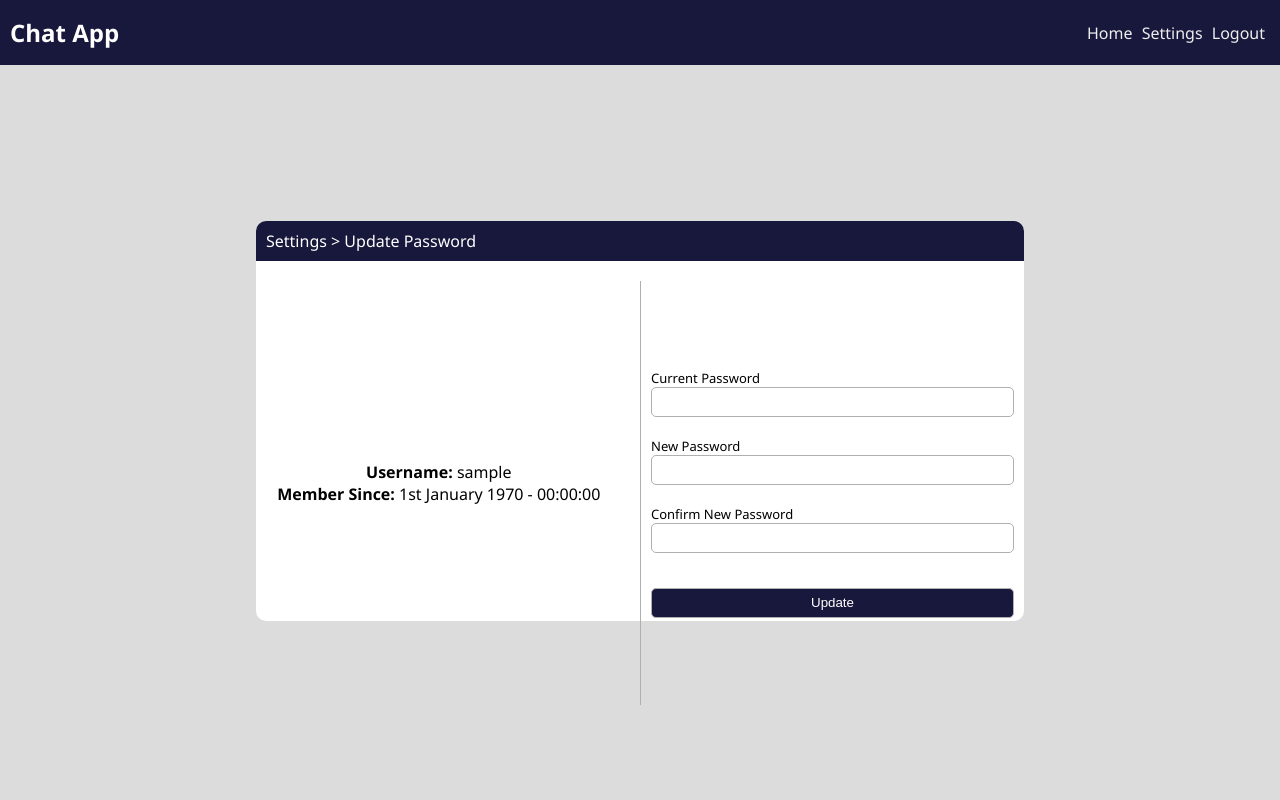
After one commit to brizziehx/chatApp, a PHP site: page /chat/settings.php in a window 1280 px wide. The commit adds this page. Run offline with PHP 8.4, Linux system fonts and the light colour scheme; the visitor is signed in with stand-in values (Sample User, id 1).

Commit message:
Some final touches about, login, settings, home ..

```diff
--- a/assets/css/styles.css
+++ b/assets/css/styles.css
@@ -153,9 +153,14 @@ aside .users-list a {
     padding: 5px 10px;
     width: 100%;
     display: block;
-    background: #b8b8b8;
+    background: #f8f8f8;
     margin-bottom: 10px;
     border-radius: 5px;
+    border: 1px solid #c4c3c3;
+}
+
+aside .users-list a:first-child {
+    margin-top: 12px;
 }
 
 .chat-container main {
@@ -206,10 +211,15 @@ aside .users-list a {
 
 }
 
+.msg-content {
+    word-break: break-all;
+}
+
 .messages .incoming {
     margin-top: 10px;
     height: auto;
     width: fit-content;
+    max-width: 50%;
     margin-left: 15px;
     padding: 10px;
     background: #eee;
@@ -222,6 +232,13 @@ aside .users-list a {
     color: #18183d;
     font-weight: bold;
     text-transform: capitalize;
+    display: flex;
+    width: 100%;
+    justify-content: space-between;
+}
+
+:is(.incoming, .sent) .user a svg:hover {
+    color: crimson;
 }
 
 :is(.incoming, .sent) span {
@@ -241,6 +258,7 @@ aside .users-list a {
     margin-bottom: 10px;
     margin-right: 15px;
     border: 1px solid #b1b0b0;
+
 }
 
 
@@ -276,3 +294,87 @@ aside .users-list a {
     color: white;
     border-bottom-right-radius: 10px;
 }
+
+.settings {
+    min-height: 89vh;
+    display: flex;
+    justify-content: center;
+    align-items: center;
+    /* width: 100%; */
+}
+
+.settings .card {
+    width: 60%;
+    background: #fff;
+    height: 400px;
+    border-radius: 10px;
+}
+
+.settings .card .card-header {
+    height: 40px;
+    background: #18183d;
+    border-top-right-radius: 10px;
+    border-top-left-radius: 10px;
+    color: #fff;
+    display: flex;
+    align-items: center;
+    padding-left: 10px;
+}
+
+.card .set-user {
+    float: left;
+    margin: 10px;
+    width: 45%;
+    min-height: 53vh;
+    display: flex;
+    flex-direction: column;
+    justify-content: center;
+    align-items: center;
+}
+
+/* .card .set-user  */
+
+.card form {
+    width: 50%;
+    margin-left: auto;
+    height: 53vh;
+    margin-top: 20px;
+    display: flex;
+    flex-direction: column;
+    justify-content: center;
+}
+
+.card form {
+    content: '';
+    border-left: 1px solid #b1b0b0;
+}
+
+.card form .input {
+    margin-bottom: 10px;
+    margin: 10px;
+}
+
+.card form .input label {
+    display: block;
+    font-size: small;
+}
+
+.card form .input input {
+    width: 100%;
+    height: 30px;
+    padding: 5px;
+    border: none;
+    border-radius: 5px;
+    border: 1px solid #b1b0b0;
+}
+
+.card form .input input[type="submit"] {
+    background: #18183d;
+    width: 100%;
+    margin-top: 15px;
+}
+
+.card form .input p.error {
+    font-size: small;
+    color: red;
+}
--- /dev/null
+++ b/chat/settings.php
@@ -0,0 +1,124 @@
+<?php
+    session_start();
+    if(!isset($_SESSION['user_id'])) {
+        header('location: ../login.php');
+    }
+
+    $pass = $npass = $cpass = "";
+    $error = [
+        'pass' => '',
+        'npass' => '',
+        'cpass' => ''
+    ];
+
+    if(isset($_POST['submit'])) {
+        $pass = $_POST['password'];
+        $npass = $_POST['npassword'];
+        $cpass = $_POST['cpassword'];
+
+        if(empty($pass)) {
+            $error['pass'] = "Current password is required";
+        } else {
+            try {
+                require('../config/pdo.php');
+
+                $stmt = $pdo->prepare('SELECT * FROM users WHERE username = :username');
+                $stmt->bindValue(':username', $_SESSION['username'], PDO::PARAM_STR);
+                $stmt->execute();
+
+                $row = $stmt->fetch();
+                if($row['password'] !== sha1($pass)) {
+                    $error['pass'] = 'Current password is incorrect';
+                }
+
+            } catch(PDOException $e) {
+                echo $e->getMessage();
+            }
+        }
+
+        if(empty($npass)) {
+            $error['npass'] = "New password is required";
+        } else {
+            if($npass !== $cpass) {
+                $error['npass'] = "Passwords do not match";
+            }
+        }
+
+        if(empty($pass)) {
+            $error['cpass'] = "Confirmation password is required";
+        }
+
+        if(!array_filter($error)) {
+            try {
+                require('../config/pdo.php');
+
+                $stmt = $pdo->prepare('UPDATE users SET password = :password WHERE username = :username');
+                $stmt->bindValue(':password', sha1($npass), PDO::PARAM_STR);
+                $stmt->bindValue(':username', $_SESSION['username'], PDO::PARAM_STR);
+                $stmt->execute();
+
+                $pass = $npass = $cpass = "";
+
+                $msg['success'] = "Password has been updated successfully";
+
+            } catch(PDOException $e) {
+                echo $e->getMessage();
+            }
+        }
+    }
+?>
+<!DOCTYPE html>
+<html lang="en">
+<head>
+    <meta charset="UTF-8">
+    <meta name="viewport" content="width=device-width, initial-scale=1.0">
+    <title>Chat App | Settings</title>
+    <link rel="stylesheet" href="../assets/css/styles.css">
+</head>
+<body>
+    <div class="chat-container">
+        <header>
+            <h2>Chat App</h2>
+            <nav>
+                <a href="index.php">Home</a>
+                <a href="settings.php">Settings</a>
+                <a href="logout.php">Logout</a>
+            </nav>
+        </header>
+        <div class="settings">
+            <div class="card">
+                <div class="card-header">
+                    <p>Settings > Update Password</p>
+                </div>
+                <div class="set-user">
+                    <p><b>Username:</b> <?=$_SESSION['username']?></p>
+                    <p><b>Member Since: </b> <?=date('jS F Y - H:i:s', strtotime($_SESSION['date']))?></p>
+                </div>
+                <form action="" method="post">
+                    <div class="input">
+                        <label for="password">Current Password</label>
+                        <input type="password" name="password" value="<?=$pass?>">
+                        <p class="error"><?=$error['pass']?></p>
+                    </div>
+                    <div class="input">
+                        <label for="password">New Password</label>
+                        <input type="password" name="npassword"  value="<?=$npass?>">
+                        <p class="error"><?=$error['npass']?></p>
+                    </div>
+                    <div class="input">
+                        <label for="password">Confirm New Password</label>
+                        <input type="password" name="cpassword"  value="<?=$cpass?>">
+                        <p class="error"><?=$error['cpass']?></p>
+                    </div>
+                    <div class="input">
+                        <input type="submit" name="submit" value="Update">
+                    </div>
+                    <p class="success" style="text-align: center; color: green">
+                        <?php if(isset($msg['success'])) {
+                            echo $msg['success'];
+                        } ?>
+                    </p>
+                </form>
+            </div>
+        </div>
+    </div>
--- a/login.php
+++ b/login.php
@@ -49,9 +49,10 @@
         }
 
         if(!array_filter($error)) {
-            # ASSIGNING SESSION VARIABLE TO USER #
+            # ASSIGNING SESSION VARIABLES TO USER #
             $_SESSION['user_id'] = $row['user_id'];
-
+            $_SESSION['username'] = $row['username'];
+            $_SESSION['date'] = $row['created_at'];
 
             # REDIRECTING USER TO THE CHATS #
             header('location: chat/index.php');
```
Also changed, not shown: chat/delete_message.php (added, +18 -0 lines), chat/index.php (+35 -13 lines).
